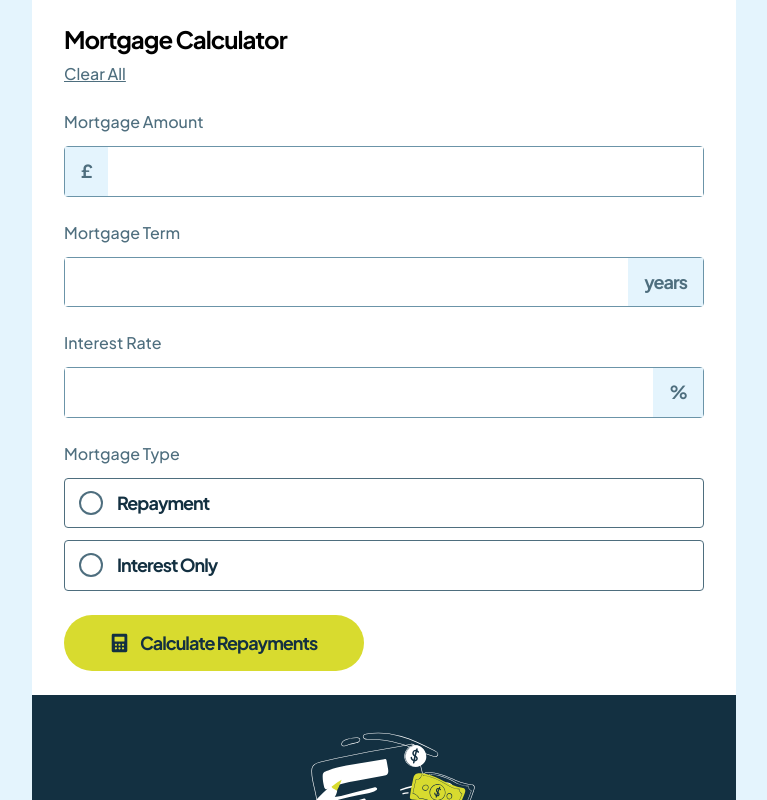
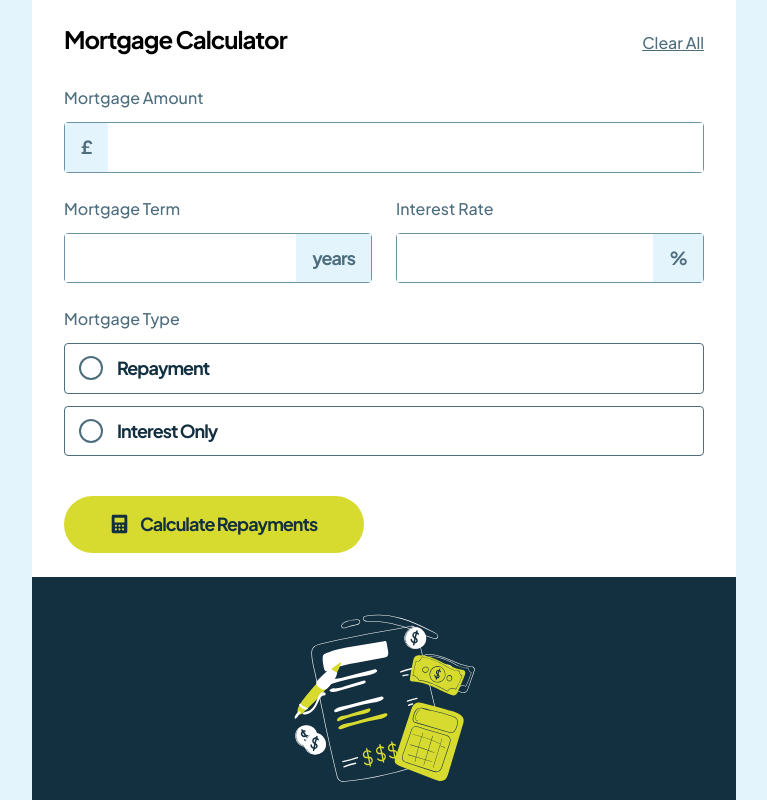
Before and after one commit to ErazorWhite/mortgage-repayment-calculator, a React (Vite) app: page / in a window 1280 px wide. Shown: the top 800 px of the page, without its empty margins (256-1023 px from the left). Built offline with nearby package versions, Linux system fonts and the light colour scheme.

Commit message:
text inputs & breakpoints update

```diff
--- a/src/components/TextInput/TextInput.styled.ts
+++ b/src/components/TextInput/TextInput.styled.ts
@@ -10,21 +10,19 @@ export const TextLabel = styled.label`
     color: var(--color-state-700);
 `
 
-export const TextBox = styled.div`
-    margin: 0 0 24px 0;
-`
-
 export const InputBox = styled.div<InputBoxProps>`
     display: flex;
     border: 1px solid var(--color-state-500);
     border-radius: 4px;
 
     ${({$position, $content}) => {
+        if(!$position || !$content) return;
+
         const pseudoElement = $position === 'prefix' ? '&::before' : '&::after';
 
         return css`
             ${pseudoElement} {
-                content: "${$content || ''}";
+                content: "${$content}";
                 display: block;
                 ${typography.preset3};
                 padding: 13px 16px;
--- a/src/components/TextInput/TextInput.tsx
+++ b/src/components/TextInput/TextInput.tsx
@@ -1,35 +1,34 @@
-import {Position, TextInputProps} from "../../global/types.ts";
-import {InputBox, StyledInput, TextBox, TextLabel} from "./TextInput.styled";
-import {Controller} from "react-hook-form";
+import {Position} from "../../global/types.ts";
+import {InputBox, StyledInput, TextLabel} from "./TextInput.styled";
 import {forwardRef} from "react";
 import {NumericFormat} from "react-number-format";
 
-const CustomInput = forwardRef((props, ref) => (
-    <StyledInput  {...props}/>
-));
-
-export const TextInput = ({
+export const TextInput = forwardRef(
+    (
+        {
             label,
-                              control,
             name,
+            value,
             decoratorOptions = {text: "", pos: Position.prefix},
-                          }: TextInputProps) => (
-    <Controller
-        name={name}
-        control={control}
-        render={({field: {ref, ...rest}, fieldState: {error}}) => (
-            <TextBox>
+            error,
+            onChange,
+        },
+        ref
+    ) => (
+        <>
             <TextLabel htmlFor={name}>{label}</TextLabel>
             <InputBox $content={decoratorOptions.text} $position={decoratorOptions.pos}>
 
                 <NumericFormat
                     getInputRef={ref}
-                        customInput={CustomInput}
+                    name={name}
+                    customInput={StyledInput}
                     thousandSeparator=','
                     allowNegative={false}
                     decimalScale={2}
+                    value={value}
                     onValueChange={(values) => {
-                            rest.onChange(values.floatValue);
+                        onChange(values.floatValue ?? values.value);
                     }}
                 />
 
@@ -37,7 +36,6 @@ export const TextInput = ({
             {error && <p>{error.message}
             </p>
             }
-            </TextBox>
-        )}
-    />
+        </>
     )
+)
--- a/src/components/CalculatorForm/CalculatorForm.styled.ts
+++ b/src/components/form/CalculatorForm/CalculatorForm.styled.ts
@@ -1,5 +1,6 @@
 import styled from "styled-components";
-import {typography} from "../../global/theme";
+import {typography} from "../../../global/theme";
+import {TABLET_BP} from "../../../global/breakpoints";
 
 export const Form = styled.form`
     padding: 24px 32px;
@@ -8,6 +9,11 @@ export const Form = styled.form`
 
 export const FormHeader = styled.div`
     margin-bottom: 24px;
+
+    @media screen and ${TABLET_BP} {
+        display: flex;
+        justify-content: space-between;
+    }
 `
 
 export const H1 = styled.h1`
--- a/src/components/CalculatorForm/CalculatorForm.tsx
+++ b/src/components/form/CalculatorForm/CalculatorForm.tsx
@@ -1,14 +1,14 @@
 import {SubmitErrorHandler, SubmitHandler, useForm} from "react-hook-form";
 import {useState} from "react";
 import {yupResolver} from '@hookform/resolvers/yup';
-import {Position, MortgageData, MortgageInput} from "../../global/types.ts";
-import {TextInput} from "../TextInput/TextInput.tsx";
+import {Position, MortgageData, MortgageInput} from "../../../global/types.ts";
 import {RadioGroup} from "../RadioGroup/RadioGroup.tsx";
-import {Results} from "../Results/Results.tsx";
-import {mortgageCalc} from "../utilities/mortgageCalc.ts";
+import {Results} from "../../Results/Results.tsx";
+import {mortgageCalc} from "../../utilities/mortgageCalc.ts";
 import {ClearButton, Form, FormHeader, H1} from "./CalculatorForm.styled";
-import {CalculateButton} from "../CalculateButton/CalculateButton";
-import {MortgageDataSchema} from "../utilities/validationSchemas";
+import {CalculateButton} from "../../CalculateButton/CalculateButton";
+import {MortgageDataSchema} from "../../utilities/validationSchemas";
+import {TextInputGroup} from "../TextInputGroup/TextInputGroup";
 
 const formFields: Array<MortgageInput> = [
     {
@@ -63,9 +63,7 @@ export const CalculatorForm = () => {
                     </ClearButton>
                 </FormHeader>
 
-                {formFields.map(({...props}) => (
-                    <TextInput key={props.name} control={control} {...props}/>
-                ))}
+                <TextInputGroup control={control} formFields={formFields}/>
 
                 <RadioGroup
                     label="Mortgage Type"
--- a/src/components/RadioGroup/RadioGroup.styles.ts
+++ b/src/components/form/RadioGroup/RadioGroup.styles.ts
@@ -1,8 +1,12 @@
 import styled from "styled-components";
-import {typography} from "../../global/theme";
+import {typography} from "../../../global/theme";
+import {TABLET_BP} from "../../../global/breakpoints";
 
 export const StyledRadio = styled.div`
     margin-bottom: 24px;
+    @media screen and ${TABLET_BP} {
+        margin-bottom: 40px;
+    }
 `
 
 export const RadioLegend = styled.legend`
--- a/src/components/RadioGroup/RadioGroup.tsx
+++ b/src/components/form/RadioGroup/RadioGroup.tsx
@@ -1,4 +1,4 @@
-import {RadioGroupProps} from "../../global/types.ts";
+import {RadioGroupProps} from "../../../global/types.ts";
 import {Li, RadioInput, RadioLabel, RadioLegend, StyledRadio} from "./RadioGroup.styles";
 
 export const RadioGroup = ({label, name, options, register, error}: RadioGroupProps) => {
--- /dev/null
+++ b/src/components/form/TextInputGroup/TextInputGroup.styled.ts
@@ -0,0 +1,30 @@
+import styled from "styled-components";
+import {PHONE_BP, TABLET_BP} from "../../../global/breakpoints";
+
+export const Li = styled.li`
+    box-sizing: border-box;
+
+    @media screen and ${PHONE_BP} {
+        margin: 0 0 24px 0;
+    }
+
+    @media screen and ${TABLET_BP} {
+        &:first-child {
+            flex-basis: 100%;
+        }
+
+        &:not(:first-child) {
+            flex-basis: calc(50% - 12px);
+        }
+    }
+`
+
+export const Ul = styled.ul`
+    margin: 0 0 24px 0;
+    flex-wrap: wrap;
+
+    @media screen and ${TABLET_BP} {
+        display: flex;
+        gap: 24px;
+    }
+`
--- /dev/null
+++ b/src/components/form/TextInputGroup/TextInputGroup.tsx
@@ -0,0 +1,35 @@
+import {Position, TextInputProps} from "../../../global/types.ts";
+import {Controller} from "react-hook-form";
+import {TextInput} from "../../TextInput/TextInput";
+import {Li, Ul} from "./TextInputGroup.styled";
+
+
+export const TextInputGroup = (
+    ({control, formFields}) => (
+        <Ul>
+            {formFields.map(({
+                                 label,
+                                 name,
+                                 decoratorOptions = {text: "", pos: Position.prefix},
+                             }: TextInputProps) =>
+                <Li key={name}>
+                    <Controller
+                        name={name}
+                        control={control}
+                        render={({field: {onChange, value, ref}, fieldState: {error}}) => (
+                            <TextInput
+                                label={label}
+                                value={value}
+                                decoratorOptions={decoratorOptions}
+                                error={error}
+                                onChange={onChange}
+                                name={name}
+                                ref={ref}
+                            />
+                        )}
+                    />
+                </Li>)
+            }
+        </Ul>
+    )
+)
--- a/src/global/breakpoints.ts
+++ b/src/global/breakpoints.ts
@@ -1,3 +1,4 @@
 /* Breakpoints */
-export const TABLET_BP = '(min-width: 768px)';
+export const PHONE_BP = '(max-width: 767px)';
+export const TABLET_BP = '(min-width: 768px) and (max-width: 1439px)';
 export const DESKTOP_BP = '(min-width: 1440px)';
--- a/src/global/types.ts
+++ b/src/global/types.ts
@@ -1,5 +1,5 @@
 import {Control, FieldError, UseFormRegister} from "react-hook-form";
-import {ReactNode, SyntheticEvent} from "react";
+import {ReactNode, Ref} from "react";
 
 // CalculatorForm Data
 
@@ -40,10 +40,19 @@ export interface InputBoxProps {
 
 export interface TextInputProps {
     label: string;
-    control: Control<any>
-    name: keyof MortgageData;
-    decoratorOptions?: {text: string, pos: Position};
+    name: string;
+    decoratorOptions?: {
+        text: string;
+        pos: Position;
+    };
+    error?: FieldError;
+    control?: Control<any>;
+    onChange: (value: any) => void;
+    onBlur?: () => void;
+    value: any;
+    ref?: Ref<HTMLInputElement>;
 }
+
 
 // Radio buttons
 
--- a/src/main.tsx
+++ b/src/main.tsx
@@ -1,7 +1,7 @@
 import {StrictMode} from 'react'
 import {createRoot} from 'react-dom/client'
 import './index.css'
-import {CalculatorForm} from "./components/CalculatorForm/CalculatorForm.tsx";
+import {CalculatorForm} from "./components/form/CalculatorForm/CalculatorForm.tsx";
 import {Container} from "./components/Containter/Container.tsx";
 
 createRoot(document.getElementById('root')!).render(
```
Lines whose indentation alone changed are shown as unchanged.
